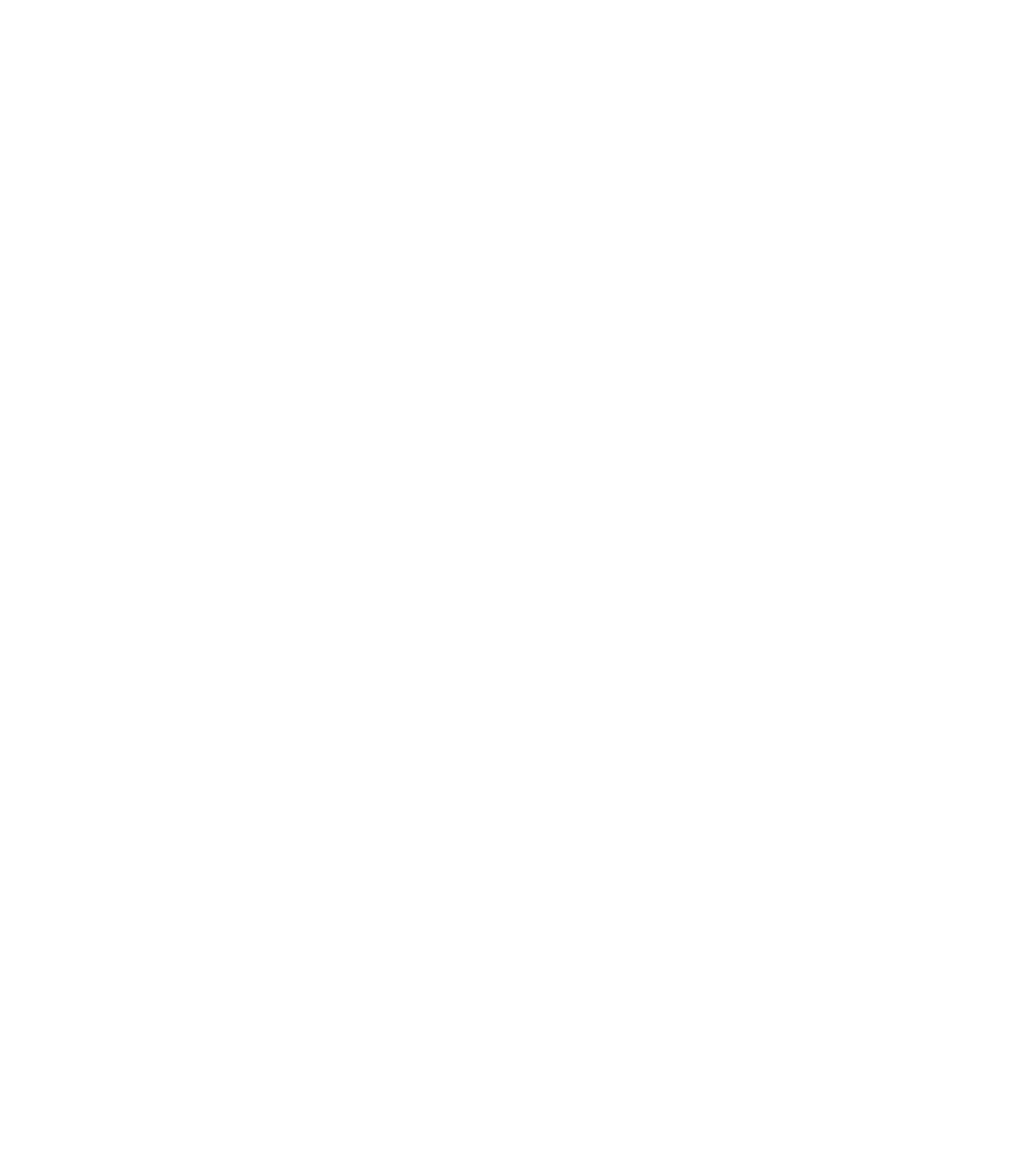
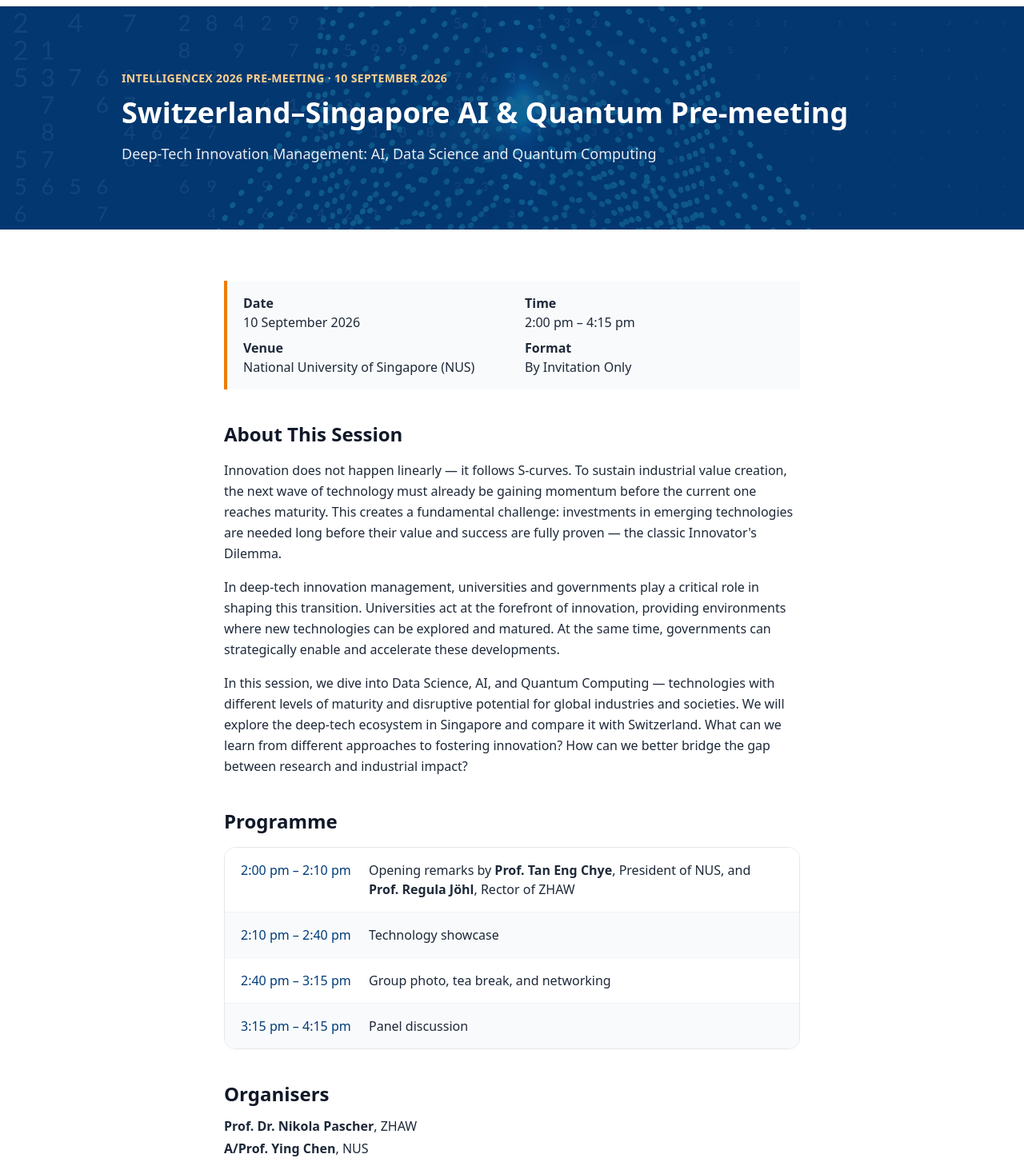
Before and after one commit to Hanmingh/soai, a React (Vite) app: page /events/intelligencex-2026/switzerland-singapore-premeeting in a window 1280 px wide. Before the commit this address had no page. Shown: the part 57-1510 px from the top of the page at 80% size. Before the commit the page ends 800 px from the top, so only its background shows below. Built offline with nearby package versions, Linux system fonts and the light colour scheme.

Commit message:
Switzerland Singapore Pre Meeting event added to IntelligenceX 2026

```diff
--- a/src/App.tsx
+++ b/src/App.tsx
@@ -21,6 +21,7 @@
 import IntelligenceX2026Tutorials from './pages/events/IntelligenceX2026Tutorials';
 import IntelligenceX2026Accommodation from './pages/events/IntelligenceX2026Accommodation';
 import IntelligenceX2026AccommodationBooking from './pages/events/IntelligenceX2026AccommodationBooking';
+import SwitzerlandSingaporePremeeting from './pages/events/SwitzerlandSingaporePremeeting';
 import PaymentSuccess from './pages/PaymentSuccess';
 
 function App() {
@@ -45,6 +46,7 @@
           <Route path="events/intelligencex-2026/accommodation" element={<IntelligenceX2026Accommodation />} />
           <Route path="events/intelligencex-2026/accommodation/book" element={<IntelligenceX2026AccommodationBooking />} />
           <Route path="events/intelligencex-2026/hackathon-register" element={<HackathonRegistration />} />
+          <Route path="events/intelligencex-2026/switzerland-singapore-premeeting" element={<SwitzerlandSingaporePremeeting />} />
           <Route path="events/quantum-ai-risk-management" element={<QuantumAIAndRiskManagement />} />
           <Route path="payment-success" element={<PaymentSuccess />} />
           <Route path="news" element={<News />} />
--- a/src/pages/IntelligenceX2026.tsx
+++ b/src/pages/IntelligenceX2026.tsx
@@ -20,6 +20,7 @@
   { id: "registration", label: "Registration & Calls" },
   { id: "event-information", label: "Event Information" },
   { id: "overview", label: "Overview" },
+  { id: "premeeting", label: "Switzerland–Singapore Pre-meeting" },
   { id: "conference-highlights", label: "Conference Highlights" },
   { id: "executive-track", label: "Executive Track" },
   { id: "scientific-committee", label: "Scientific Committee" },
@@ -387,6 +388,39 @@
             </p>
           </section>
 
+          {/* Switzerland–Singapore Pre-meeting */}
+          <section id="premeeting" className="scroll-mt-24 space-y-4">
+            <h2 className="text-2xl font-semibold text-gray-900">Switzerland–Singapore AI &amp; Quantum Pre-meeting</h2>
+            <div className="rounded-xl border border-[#003d7b]/20 bg-[#f0f6ff] px-6 py-5 space-y-3">
+              <p className="text-base font-semibold text-[#003d7b]">
+                Deep-Tech Innovation Management: AI, Data Science and Quantum Computing
+              </p>
+              <p className="text-sm text-gray-700">
+                <span className="font-medium">10 September 2026</span>
+                <span className="mx-2 text-gray-400">·</span>
+                2:00 pm – 4:15 pm
+                <span className="mx-2 text-gray-400">·</span>
+                National University of Singapore (NUS)
+                <span className="mx-2 text-gray-400">·</span>
+                <span className="font-medium">By Invitation Only</span>
+              </p>
+              <p className="text-sm text-gray-700 leading-relaxed">
+                A pre-meeting of IntelligenceX 2026 exploring the deep-tech innovation ecosystems of Singapore and
+                Switzerland across AI, Data Science, and Quantum Computing — featuring opening remarks, a technology
+                showcase, networking, and a panel discussion.
+              </p>
+              <Link
+                to="/events/intelligencex-2026/switzerland-singapore-premeeting"
+                className="inline-flex items-center gap-1.5 text-sm font-semibold text-[#003d7b] hover:underline"
+              >
+                Learn more
+                <svg aria-hidden="true" viewBox="0 0 24 24" className="h-3.5 w-3.5" fill="none" stroke="currentColor" strokeWidth="2.5" strokeLinecap="round" strokeLinejoin="round">
+                  <path d="M5 12h14M12 5l7 7-7 7" />
+                </svg>
+              </Link>
+            </div>
+          </section>
+
           {/* Conference Highlights */}
           <section id="conference-highlights" className="scroll-mt-24 space-y-4">
             <h2 className="text-2xl font-semibold text-gray-900">Conference Highlights</h2>
--- /dev/null
+++ b/src/pages/events/SwitzerlandSingaporePremeeting.tsx
@@ -0,0 +1,130 @@
+import { Link } from "react-router-dom";
+import intelligenceXBg from "@/assets/IntelligenceX/IntelligenceX_bg.jpg";
+
+export default function SwitzerlandSingaporePremeeting() {
+  return (
+    <div className="min-h-screen bg-white">
+      {/* Hero */}
+      <section className="relative py-16 md:py-20 bg-gray-900">
+        <img
+          src={intelligenceXBg}
+          alt="IntelligenceX 2026 background"
+          className="absolute inset-0 w-full h-full object-cover"
+          loading="eager"
+          fetchPriority="high"
+          decoding="sync"
+        />
+        <div className="absolute inset-0 bg-[#003d7b]/80" />
+        <div className="relative container mx-auto px-6 max-w-5xl">
+          <p className="text-sm font-semibold text-[#ffcf8c] mb-2 uppercase tracking-wide">
+            IntelligenceX 2026 Pre-meeting · 10 September 2026
+          </p>
+          <h1 className="text-3xl md:text-4xl font-bold text-white mb-3 leading-snug">
+            Switzerland–Singapore AI &amp; Quantum Pre-meeting
+          </h1>
+          <p className="text-white/90 text-lg leading-relaxed max-w-3xl">
+            Deep-Tech Innovation Management: AI, Data Science and Quantum Computing
+          </p>
+        </div>
+      </section>
+
+      {/* Content */}
+      <section className="py-12 md:py-16">
+        <div className="container mx-auto max-w-3xl px-6 space-y-10">
+
+          {/* Quick info */}
+          <div className="border-l-4 border-[#ee7c01] bg-[#f9fafb] py-4 pl-5">
+            <dl className="grid gap-2 text-sm md:text-base text-gray-800 sm:grid-cols-2">
+              <div>
+                <dt className="font-semibold">Date</dt>
+                <dd>10 September 2026</dd>
+              </div>
+              <div>
+                <dt className="font-semibold">Time</dt>
+                <dd>2:00 pm – 4:15 pm</dd>
+              </div>
+              <div>
+                <dt className="font-semibold">Venue</dt>
+                <dd>National University of Singapore (NUS)</dd>
+              </div>
+              <div>
+                <dt className="font-semibold">Format</dt>
+                <dd>By Invitation Only</dd>
+              </div>
+            </dl>
+          </div>
+
+          {/* Description */}
+          <section className="space-y-4">
+            <h2 className="text-2xl font-semibold text-gray-900">About This Session</h2>
+            <p className="text-gray-800 leading-relaxed">
+              Innovation does not happen linearly — it follows S-curves. To sustain industrial value creation, the
+              next wave of technology must already be gaining momentum before the current one reaches maturity. This
+              creates a fundamental challenge: investments in emerging technologies are needed long before their value
+              and success are fully proven — the classic Innovator's Dilemma.
+            </p>
+            <p className="text-gray-800 leading-relaxed">
+              In deep-tech innovation management, universities and governments play a critical role in shaping this
+              transition. Universities act at the forefront of innovation, providing environments where new
+              technologies can be explored and matured. At the same time, governments can strategically enable and
+              accelerate these developments.
+            </p>
+            <p className="text-gray-800 leading-relaxed">
+              In this session, we dive into Data Science, AI, and Quantum Computing — technologies with different
+              levels of maturity and disruptive potential for global industries and societies. We will explore the
+              deep-tech ecosystem in Singapore and compare it with Switzerland. What can we learn from different
+              approaches to fostering innovation? How can we better bridge the gap between research and industrial
+              impact?
+            </p>
+          </section>
+
+          {/* Programme */}
+          <section className="space-y-4">
+            <h2 className="text-2xl font-semibold text-gray-900">Programme</h2>
+            <div className="divide-y divide-gray-100 border border-gray-200 rounded-xl overflow-hidden text-sm md:text-base">
+              <div className="flex gap-4 px-5 py-4 bg-white">
+                <span className="shrink-0 w-36 font-medium text-[#003d7b]">2:00 pm – 2:10 pm</span>
+                <span className="text-gray-800">
+                  Opening remarks by <span className="font-semibold">Prof. Tan Eng Chye</span>, President of NUS,
+                  and <span className="font-semibold">Prof. Regula Jöhl</span>, Rector of ZHAW
+                </span>
+              </div>
+              <div className="flex gap-4 px-5 py-4 bg-[#f9fafb]">
+                <span className="shrink-0 w-36 font-medium text-[#003d7b]">2:10 pm – 2:40 pm</span>
+                <span className="text-gray-800">Technology showcase</span>
+              </div>
+              <div className="flex gap-4 px-5 py-4 bg-white">
+                <span className="shrink-0 w-36 font-medium text-[#003d7b]">2:40 pm – 3:15 pm</span>
+                <span className="text-gray-800">Group photo, tea break, and networking</span>
+              </div>
+              <div className="flex gap-4 px-5 py-4 bg-[#f9fafb]">
+                <span className="shrink-0 w-36 font-medium text-[#003d7b]">3:15 pm – 4:15 pm</span>
+                <span className="text-gray-800">Panel discussion</span>
+              </div>
+            </div>
+          </section>
+
+          {/* Organisers */}
+          <section className="space-y-3">
+            <h2 className="text-2xl font-semibold text-gray-900">Organisers</h2>
+            <ul className="space-y-1 text-gray-800 text-sm md:text-base">
+              <li><span className="font-semibold">Prof. Dr. Nikola Pascher</span>, ZHAW</li>
+              <li><span className="font-semibold">A/Prof. Ying Chen</span>, NUS</li>
+            </ul>
+          </section>
+
+          {/* Back link */}
+          <div className="pt-2">
+            <Link
+              to="/events/intelligencex-2026"
+              className="text-sm text-[#003d7b] hover:underline"
+            >
+              ← Back to IntelligenceX 2026
+            </Link>
+          </div>
+
+        </div>
+      </section>
+    </div>
+  );
+}
```
